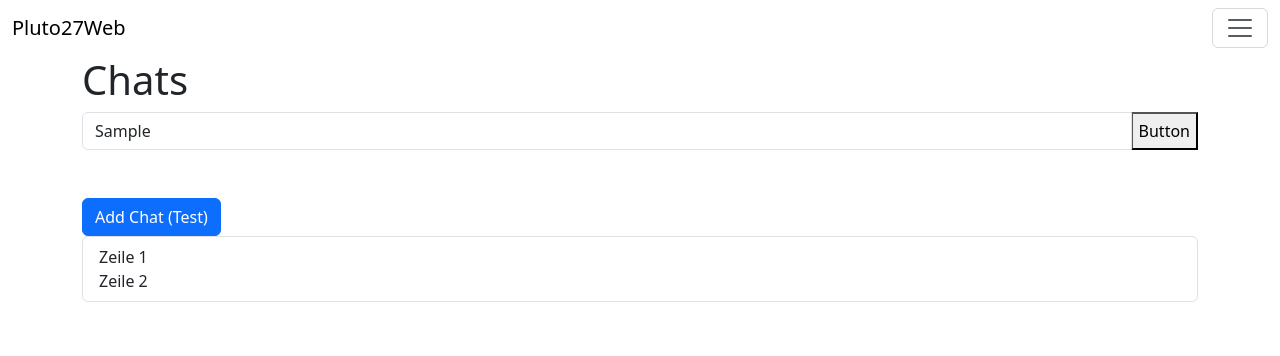
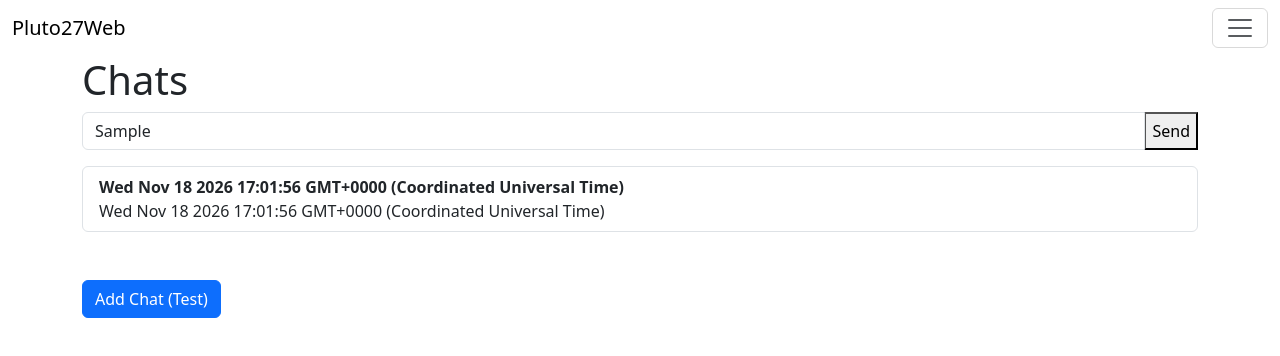
Before and after one commit to Prof-Greipl/Pluto27Web, a plain HTML site: page pluto27/index.html in a window 1280 px wide. Both pictures are taken after typing "Sample" into the empty fields and a click on the button "Add Chat (Test)". Drawn offline with nearby package versions, Linux system fonts and the light colour scheme.

Commit message:
Stand nach 17.11.2026

```diff
--- a/pluto27/index.html
+++ b/pluto27/index.html
@@ -55,12 +55,13 @@
             <input type="text" class="form-control" placeholder="" aria-label="Example text with button addon"
                 aria-describedby="button-addon">
             <button class="btn-outline theme-secondary input-group-btn" type="button" id="button-addon">
-                Button
+                Send
             </button>
         </div>
+
+        <ul class="list-group mt-3" id="main_area_post_list" ></ul>
         <button id="area_main_test" type="button" class="btn btn-primary mt-5">Add Chat (Test)
         </button>
-        <ul class="list-group" id="main_area_post_list"></ul>
     </div>
 
     <div id="signInArea" class="screen container">
@@ -92,14 +93,16 @@
 
     <template id="main_area_template">
         <li class="list-group-item">
-            <div>Zeile 1</div>
-            <div>Zeile 2</div>
+            <div id="post_view_line1" class="fw-bold">Zeile 1</div>
+            <div id="post_view_line2">Zeile 2</div>
         </li>
     </template>
     <script>
         document.getElementById("area_main_test")
             .addEventListener("click", () => {
                 let li = document.getElementById("main_area_template").content.cloneNode(true)
+                li.getElementById("post_view_line1").textContent = new Date()
+                li.getElementById("post_view_line2").textContent = new Date()
                 document.getElementById("main_area_post_list").appendChild(li)
             })
 
```
Also changed, not shown: 1 other file.
